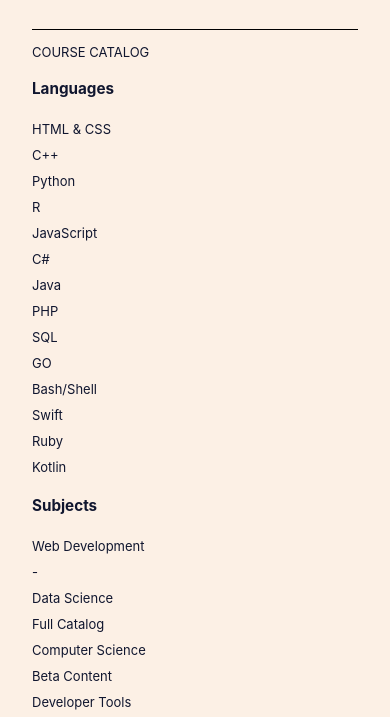
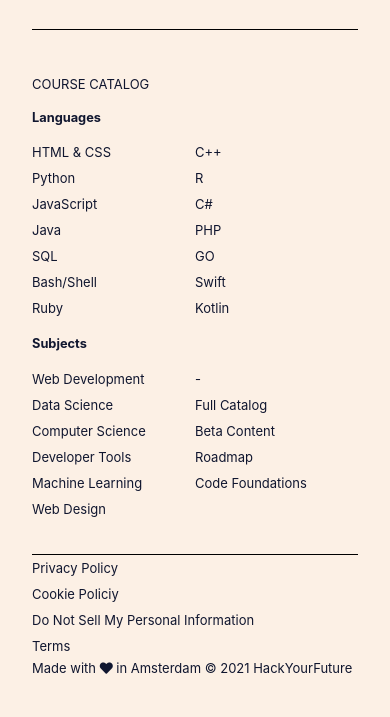
Before and after one commit to ayktldg/HYF-HTML-CSS-GIT, a plain HTML site: page week2/codecademyClone/index.html in a window 390 px wide. Shown: the part 5686-6403 px from the top of the page. After the commit the page ends 6365 px from the top, so only its background shows below. Drawn offline with Linux system fonts and the light colour scheme.

Commit message:
added footer course catalog section mobile style

```diff
--- a/week2/codecademyClone/style.css
+++ b/week2/codecademyClone/style.css
@@ -369,3 +369,16 @@ footer h2 {
   margin-right: 0.5rem;
   font-size: initial;
 }
+/* ----------- Footer Course Catalog Section ---------- */
+.course-catalog-wrapper {
+  padding: 2rem 0;
+  border-bottom: 1px solid black;
+}
+.course-catalog-wrapper h3 {
+  font-size: 0.8rem;
+}
+.languages-list,
+.subjects-list {
+  display: grid;
+  grid-template-columns: 1fr 1fr;
+}
```
